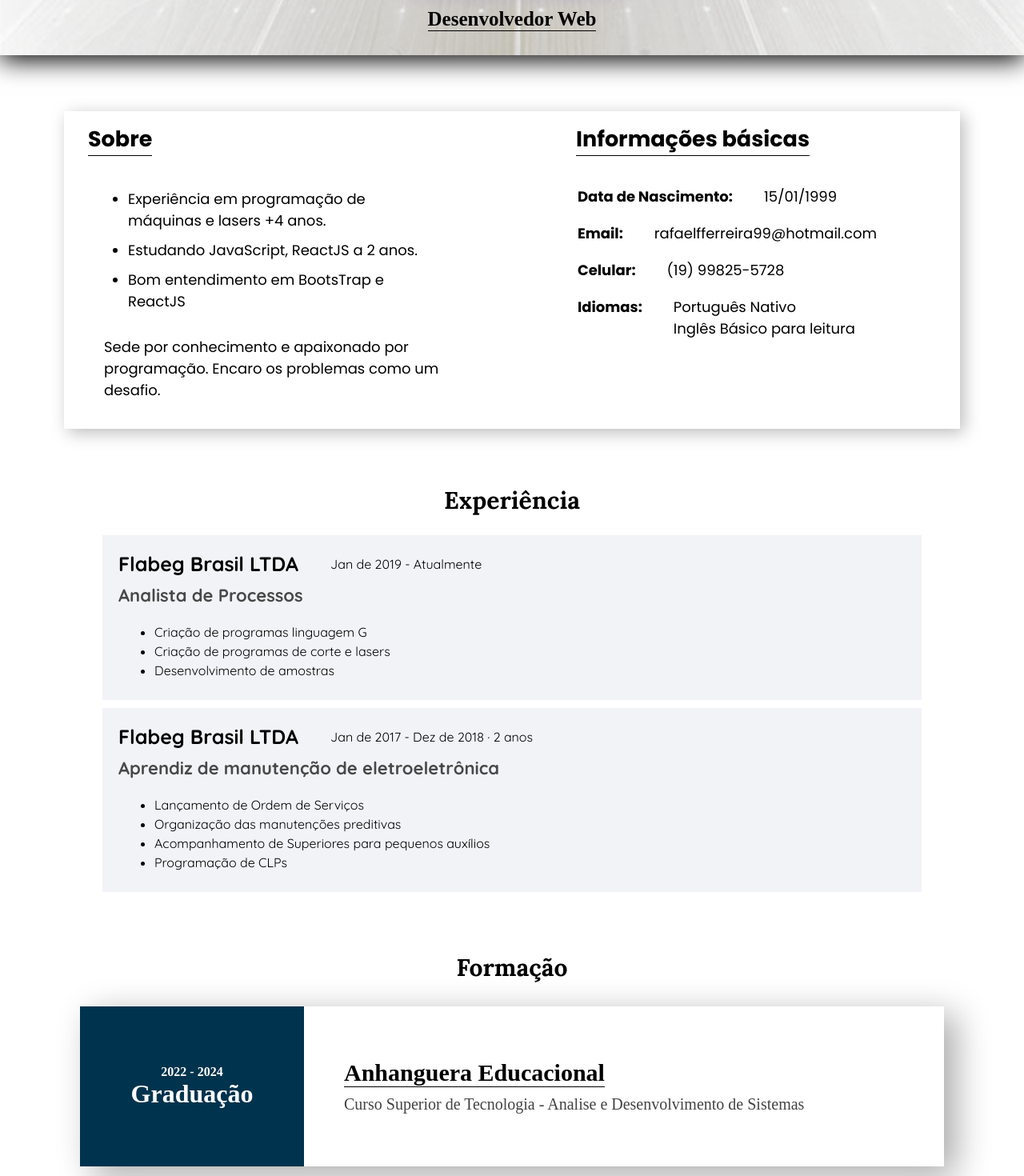
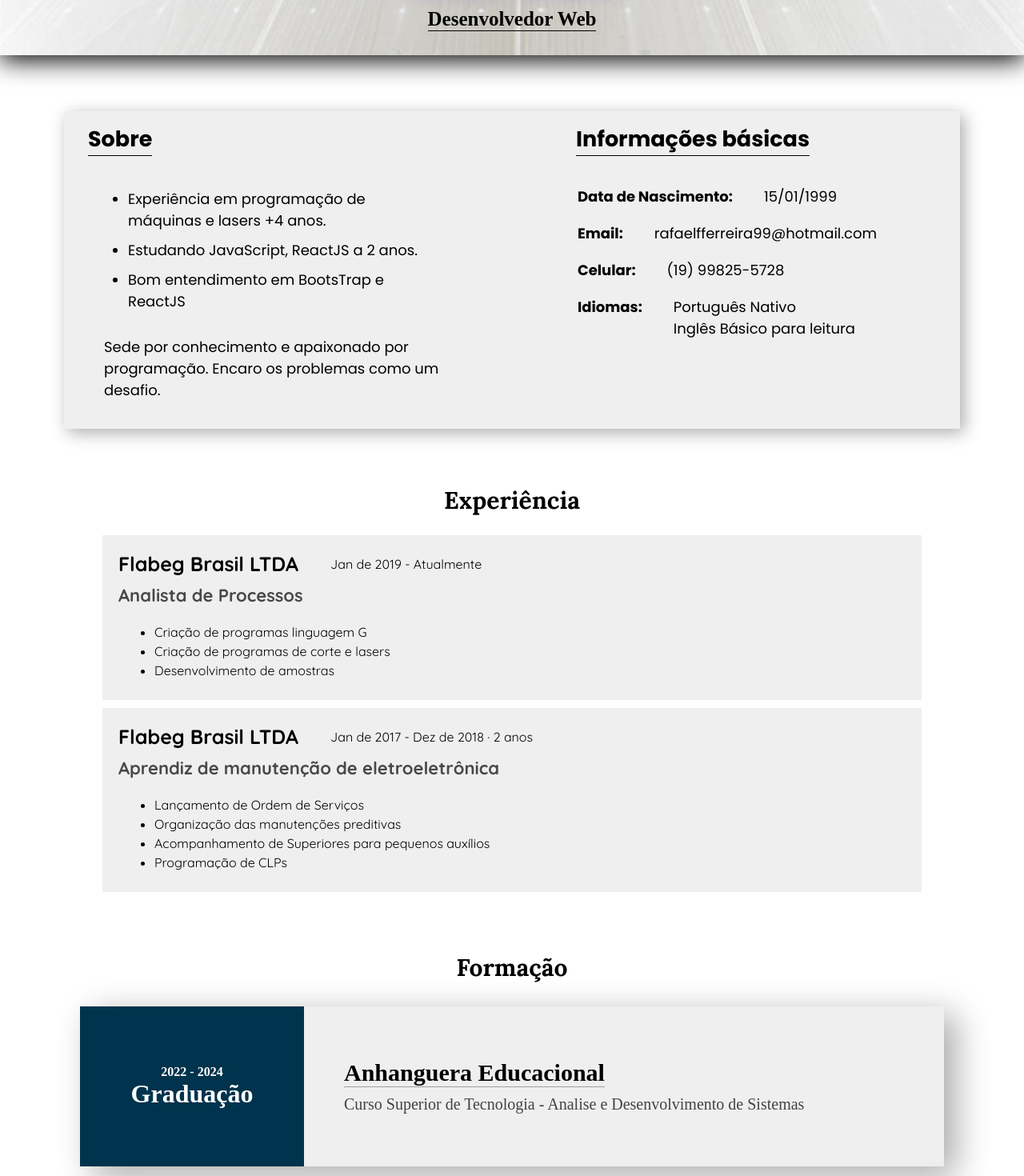
Before and after one commit to RafaelRF99/portfolio, a Next.js app: page / in a window 1280 px wide. Shown: the part 360-1830 px from the top of the page at 80% size. Built offline with nearby package versions, Linux system fonts and the light colour scheme; a web font is replaced by a local one.

Commit message:
style: tema dark habilidado

```diff
--- a/next.config.js
+++ b/next.config.js
@@ -1,6 +1,10 @@
 /** @type {import('next').NextConfig} */
 const nextConfig = {
   reactStrictMode: true,
+  compiler: {
+    // ssr and displayName are configured by default
+    styledComponents: true,
+  },
 }
 
 module.exports = nextConfig
--- a/package.json
+++ b/package.json
@@ -20,7 +20,10 @@
     "react-dom": "18.2.0",
     "react-icons": "^4.7.1",
     "sass": "^1.68.0",
+    "styled-components": "^6.0.8",
     "swiper": "^9.0.5",
     "typescript": "4.9.5"
+  },
+  "devDependencies": {
   }
 }
--- a/src/components/Educacao/Cursos/Cursos.module.css
+++ b/src/components/Educacao/Cursos/Cursos.module.css
@@ -7,9 +7,9 @@
     font-family: 'Roboto', sans-serif;
     margin: 0 30px;
     padding: 35px;
-    background-color: #ebebebc8;
+    background-color: var(--back-secundario);
     border: none;
-    box-shadow: 0px 0px 30px #0004;
+    box-shadow: 0px 0px 30px var(--shadow);
 }
 
 .area {
--- a/src/components/Educacao/Formacao/Formacao.module.css
+++ b/src/components/Educacao/Formacao/Formacao.module.css
@@ -5,6 +5,7 @@
     height: 200px;
     display: flex;
     box-shadow: 15px 10px 40px #0005;
+    background-color: var(--back-secundario);
 }
 
 .categoria {
@@ -21,7 +22,6 @@
 }
 
 .curso {
-    color: #000;
     display: flex;
     flex-direction: column;
     justify-content: center;
@@ -34,12 +34,12 @@
     font-size: 30px;
     font-weight: bold;
     display: inline-block;
-    border-bottom: 1px solid #000;
+    border-bottom: 1px solid var(--shadow);
     margin-right: 20px;
 }
 
 .curso span {
-    color: #434343;
+    color: var(--color-dark);
     font-size: 20px;
 }
 
--- a/src/components/Experiencia/Trabalho/Trabalho.module.css
+++ b/src/components/Experiencia/Trabalho/Trabalho.module.css
@@ -1,6 +1,6 @@
 @import url('https://fonts.googleapis.com/css2?family=Quicksand:wght@400;500;700&display=swap');
 .container {
-    background-color: #F2F3F7;
+    background-color: var(--back-secundario);
     width: 80%;
     padding: 20px 20px;
     display: flex;
--- a/src/components/Habilidade/Display/Display.module.css
+++ b/src/components/Habilidade/Display/Display.module.css
@@ -2,7 +2,7 @@
     height: 100%;
     min-height: 300px;
     margin: 25px;
-    background-color: #ececec;
+    background-color: var(--back-secundario);
     padding: 40px;
 }
 
--- a/src/components/Habilidade/Habilidade.module.css
+++ b/src/components/Habilidade/Habilidade.module.css
@@ -17,8 +17,11 @@
 }
 
 .icons div {
+    background-color: var(--background-dark);
+    box-shadow: 0px 0px 20px #0005;
+
+    border: none;
     padding: 10px;
-    box-shadow: 0px 0px 20px #0005;
 }
 
 .icons div:hover {
--- a/src/components/Layout/index.tsx
+++ b/src/components/Layout/index.tsx
@@ -1,3 +1,7 @@
+import { useTheme } from "../../data/hooks/useTheme";
+
+import ThemeDark from "../../theme/ThemeDark";
+
 import Banner from "../Banner";
 import Educacao from "../Educacao";
 import Experiencia from "../Experiencia";
@@ -9,6 +13,8 @@ import NavBar from "../NavBar";
 import Footer from "../Footer";
 
 export default function Layout() {
+    const { theme } = useTheme()
+
     return (
         <>
             <Head>
@@ -16,6 +22,7 @@ export default function Layout() {
                 <title>Rafael Ferreira</title>
             </Head>
             <main>
+                {theme === 'dark' ? <ThemeDark /> : ''}
                 <NavBar />
                 <Banner />
                 <Sobre />
--- a/src/components/Sobre/Sobre.module.css
+++ b/src/components/Sobre/Sobre.module.css
@@ -4,13 +4,14 @@
     margin: 70px 80px 0 80px;
     height: 100%;
     border: 10px;
-    box-shadow: 5px 5px 20px #0004;
+    box-shadow: 5px 5px 20px var(--shadow);
     padding: 15px 30px;
     display: flex;
     justify-content: space-between;
     font-size: 18px;
     font-family: 'Poppins', sans-serif;
     flex-wrap: wrap;
+    background-color: var(--back-secundario);
 }
 
 .container section {
@@ -44,10 +45,6 @@
 }
 
 @media (max-width: 460px) {
-    .container {
-        margin: 3rem 1rem 0 1rem;
-    }
-
     .lista {
         padding: 0%;
     }
--- a/src/styles/globals.css
+++ b/src/styles/globals.css
@@ -1,15 +1,17 @@
 @import url('https://fonts.googleapis.com/css2?family=Lora:ital,wght@0,400;0,500;0,600;0,700;1,400;1,500;1,600;1,700&display=swap');
+
+:root {
+  --letra: 'Lora', serif;
+  --shadow: #0005;
+  --back-secundario: #ebebebc8;
+  --background-dark: #ffffffde;
+  --color-dark: #434343;
+}
 
 * {
   box-sizing: border-box;
   padding: 0;
   margin: 0;
-}
-
-html,
-body {
-  max-width: 100vw;
-  overflow-x: hidden;
 }
 
 a {
@@ -22,7 +24,3 @@ a {
   display: inline-block;
   border-bottom: 1px solid #000;
 }
-
-:root {
-  --letra: 'Lora', serif;
-}
--- /dev/null
+++ b/src/theme/ThemeDark.tsx
@@ -0,0 +1,16 @@
+import styled from 'styled-components'
+import { createGlobalStyle } from 'styled-components'
+
+const ThemeDark = createGlobalStyle`
+    body {
+        background-color: #1c1c1c;
+        color: #ffffffde;
+        border: #fff;
+    }
+    :root {
+        --shadow: #ffffffde;
+        --back-secundario: #484848;
+        --color-dark: none;
+    }
+`
+export default ThemeDark
```
Also changed, not shown: 1 other file (tests, documents, lock files or other folders).
